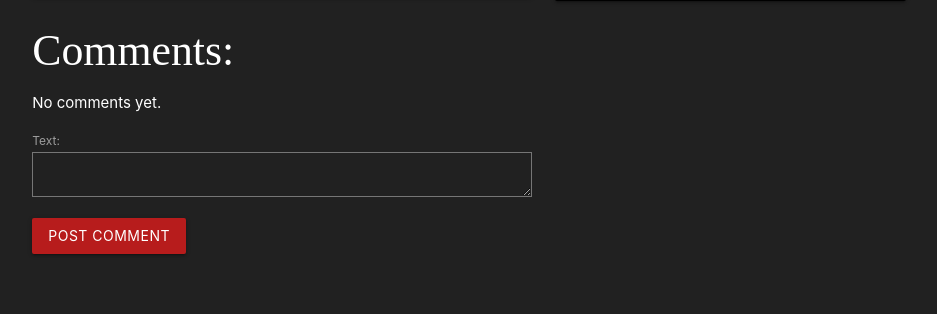
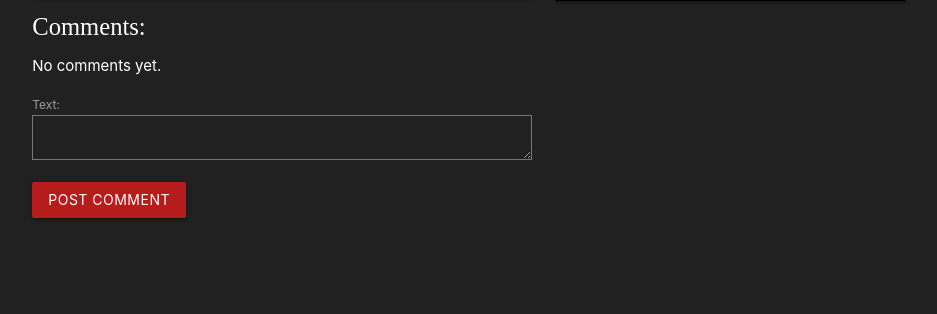
Before and after one commit to Crowe-Brian-J/project3_devRebellion, a Django app: template devrebellion/main_app/templates/projects/detail.html in a window 1280 px wide. Shown: the part 422-736 px from the top of the page, without its empty margins (171-1108 px from the left). Run offline with Django 4.2, Linux system fonts and the light colour scheme; the template is opened without the code that fills it: values that come from a table or form of the project are taken from there, others are empty.

Commit message:
project detail update html

```diff
--- a/devrebellion/main_app/templates/home.html
+++ b/devrebellion/main_app/templates/home.html
@@ -1,4 +1,4 @@
 {% extends 'base.html' %}{% block content %}
-<h1>Join the Rebellion</h1>
+<h1 style="font-family:Copperplate">Join the Rebellion</h1>
 
 {% endblock %}
--- a/devrebellion/main_app/templates/projects/detail.html
+++ b/devrebellion/main_app/templates/projects/detail.html
@@ -18,7 +18,7 @@
                 <a class="red-text" href="{% url 'projects_delete' project.id %}">Delete</a>
             </div>
         </div>
-        <h3 style="font-family:Copperplate">Comments:</h3>
+        <h5 style="font-family:Copperplate">Comments:</h5>
         {% for comment in comments %}
         <div class="card black">
             <div class="card-content">
```
